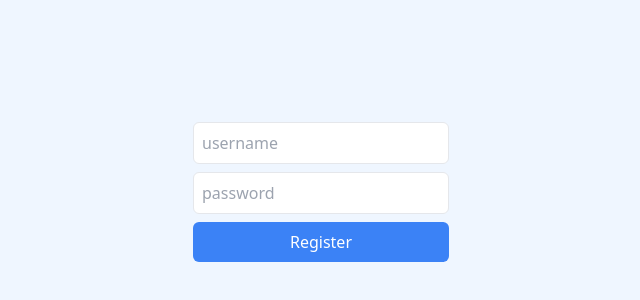
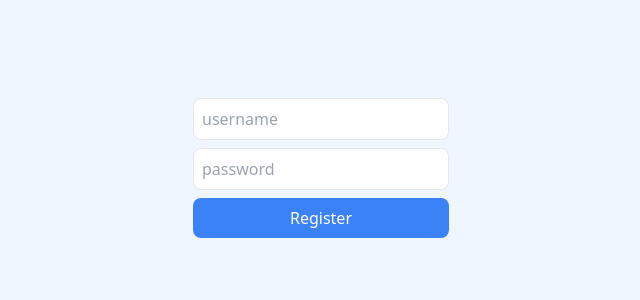
Before and after one commit to chris-cozy/Letter, a React (Vite) app in the folder client/: page / in a window 1280 px wide. Shown: the part 208-508 px from the top of the page, without its empty margins (319-959 px from the left). Built offline with nearby package versions, Linux system fonts and the light colour scheme.

Commit message:
Included axios and connected to server

```diff
--- a/client/package.json
+++ b/client/package.json
@@ -11,6 +11,7 @@
   },
   "dependencies": {
     "autoprefixer": "^10.4.16",
+    "axios": "^1.5.1",
     "postcss": "^8.4.31",
     "react": "^18.2.0",
     "react-dom": "^18.2.0",
--- a/client/src/App.jsx
+++ b/client/src/App.jsx
@@ -1,8 +1,10 @@
 import Register from "./components/auth/Register";
+import axios from "axios"
 
 
 function App() {
-
+  axios.defaults.baseURL = 'http://localhost:4040';
+  axios.defaults.withCredentials = true;
   return (
     <>
       <Register />
--- a/client/src/components/auth/Register.jsx
+++ b/client/src/components/auth/Register.jsx
@@ -5,12 +5,17 @@ export default function Register() {
     const [username, setUsername] = useState('');
     const [password, setPassword] = useState('');
 
+    async function register(ev) {
+        ev.preventDefault();
+        const {data} = await axios.post("/v1/auth/register", {username, password});
+    }
+
     return (
         <div className="bg-blue-50 h-screen flex items-center">
-            <form className="w-64 mx-auto">
-                <input value={username} onChange={ev => setUsername(ev.target.value)} type="text" placeholder="username" className="block w-full rounded-md p-2 mb-2 border" />
-                <input value={password}  onChange={ev => setPassword(ev.target.value)} type="password" placeholder="password" className="block w-full rounded-md p-2 mb-2 border" />
-                <button className="bg-blue-500 text-white block w-full rounded-md p-2">Register</button>
+            <form className="w-64 mx-auto mb-12" onSubmit={register}>
+                <input value={username} onChange={ev => setUsername(ev.target.value)} type="text" placeholder="username" className="block w-full rounded-lg p-2 mb-2 border" />
+                <input value={password}  onChange={ev => setPassword(ev.target.value)} type="password" placeholder="password" className="block w-full rounded-lg p-2 mb-2 border" />
+                <button className="bg-blue-500 text-white block w-full rounded-lg p-2">Register</button>
             </form>
         </div>
     )
```
Also changed, not shown: 1 other file (tests, documents, lock files or other folders).
